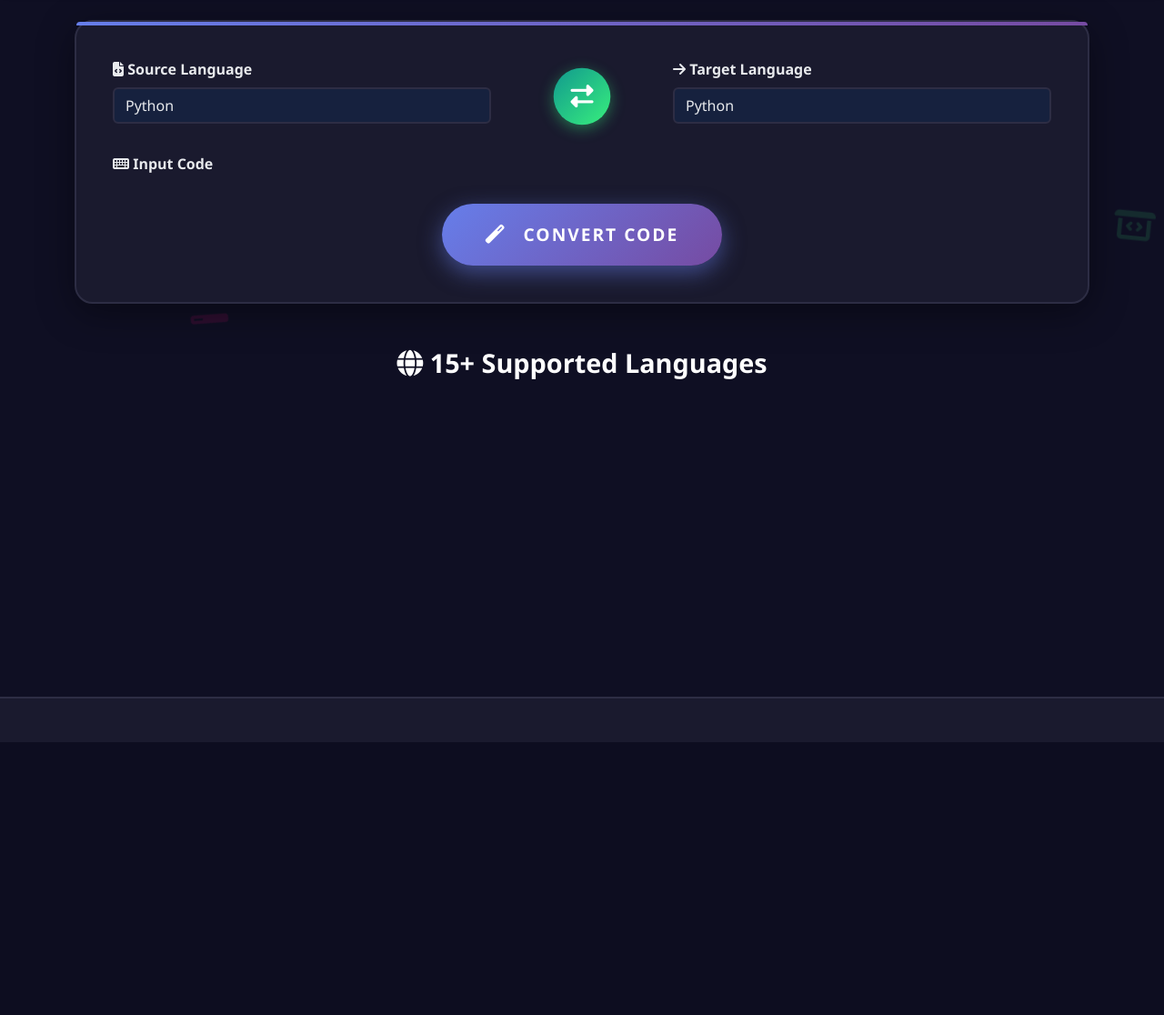
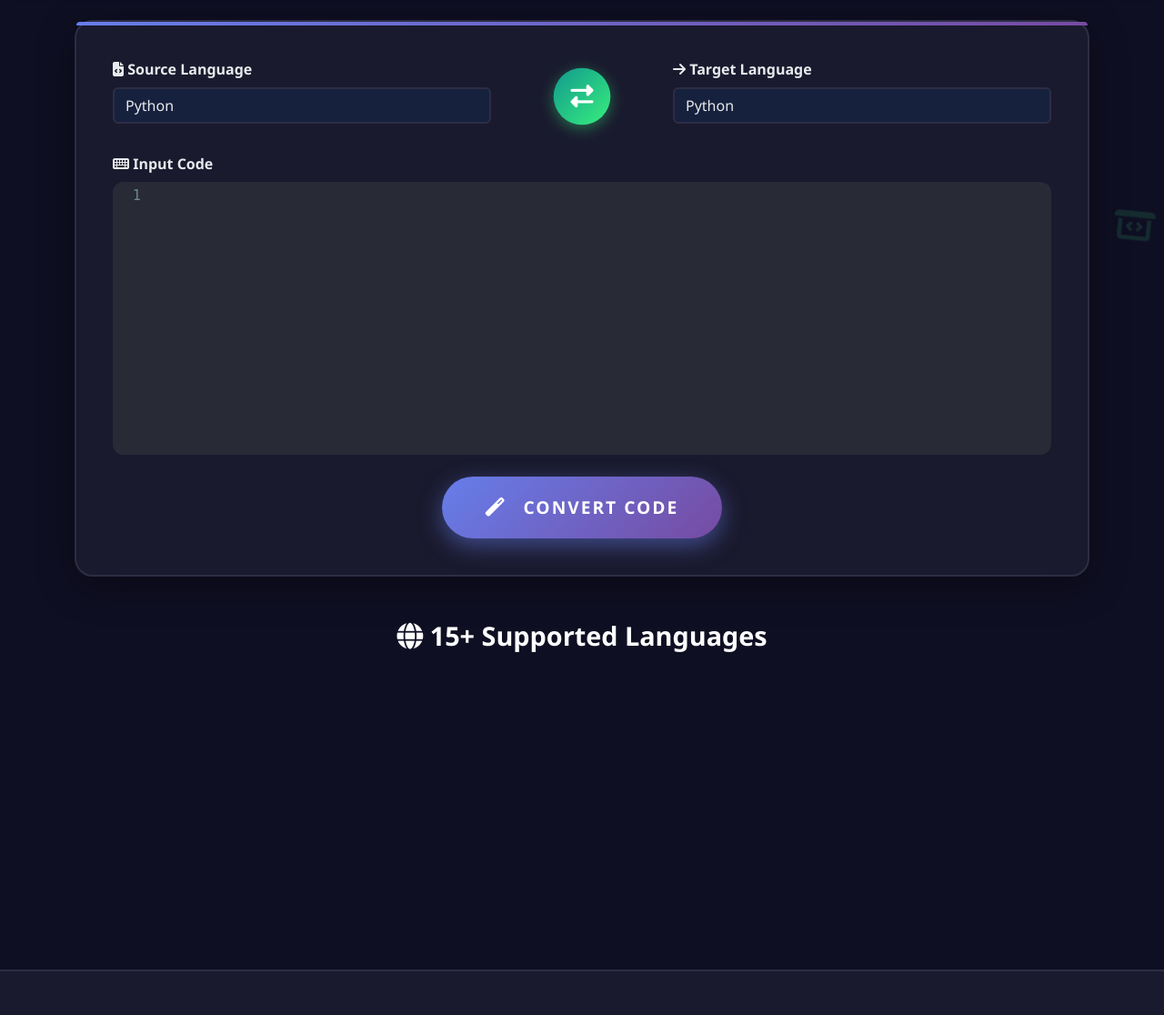
Before and after one commit to Dekuayush/code_converter-dpn, a Flask app: page / in a window 1280 px wide. Shown: the part 356-1472 px from the top of the page at 91% size. Before the commit the page ends 1172 px from the top, so only its background shows below. Run offline with Flask 3, Linux system fonts and the light colour scheme.

Commit message:
fix: correct JavaScript syntax error in index.html

```diff
--- a/templates/index.html
+++ b/templates/index.html
@@ -1272,7 +1272,7 @@
             document.querySelectorAll('.theme-option').forEach(btn => {
                 btn.classList.remove('active');
             });
-            const activeBtn = document.querySelector([data-theme="${savedTheme}"]);
+            const activeBtn = document.querySelector(`[data-theme="${savedTheme}"]`);
             if (activeBtn) activeBtn.classList.add('active');
 
             playSound('success');
```
